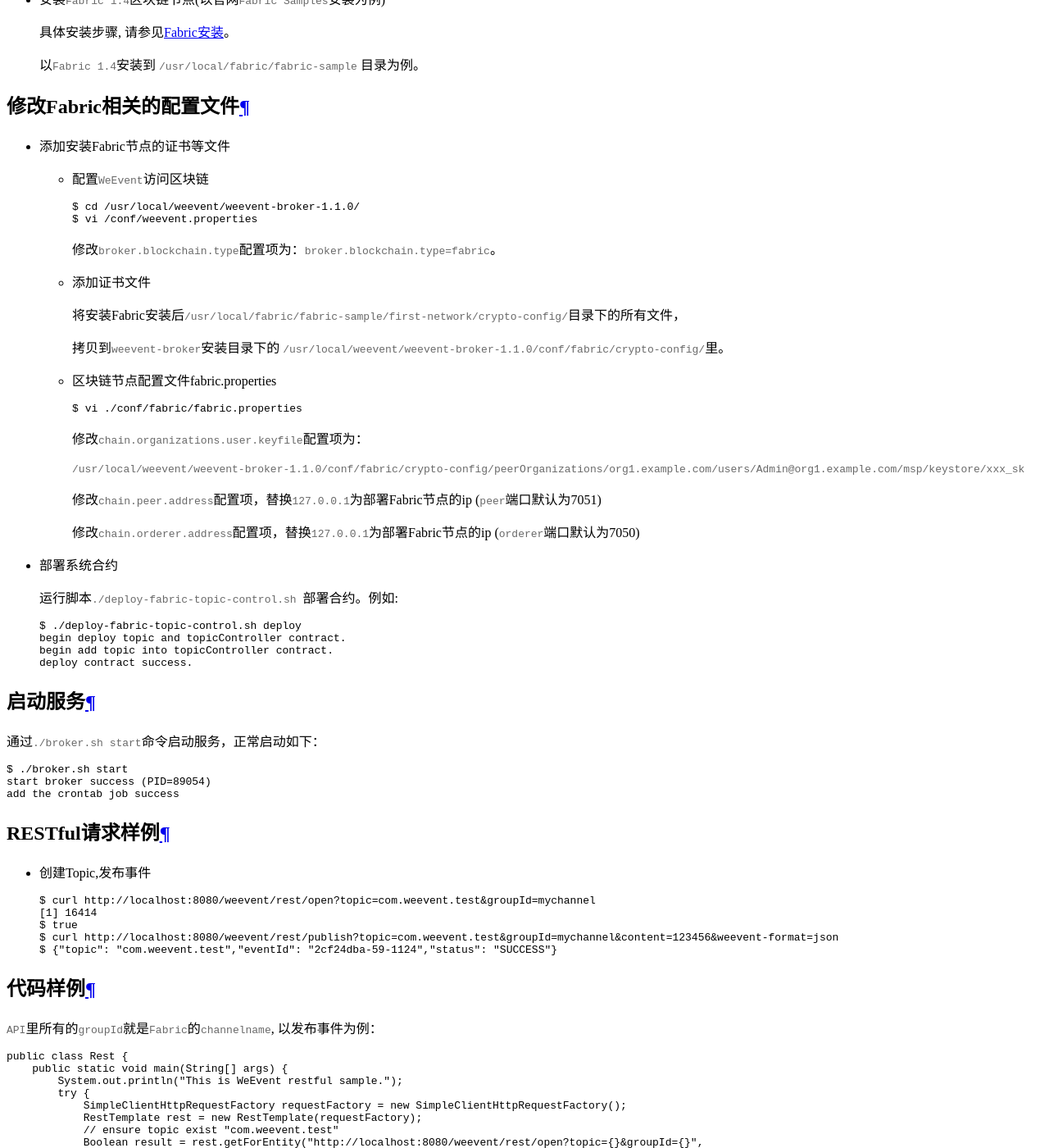
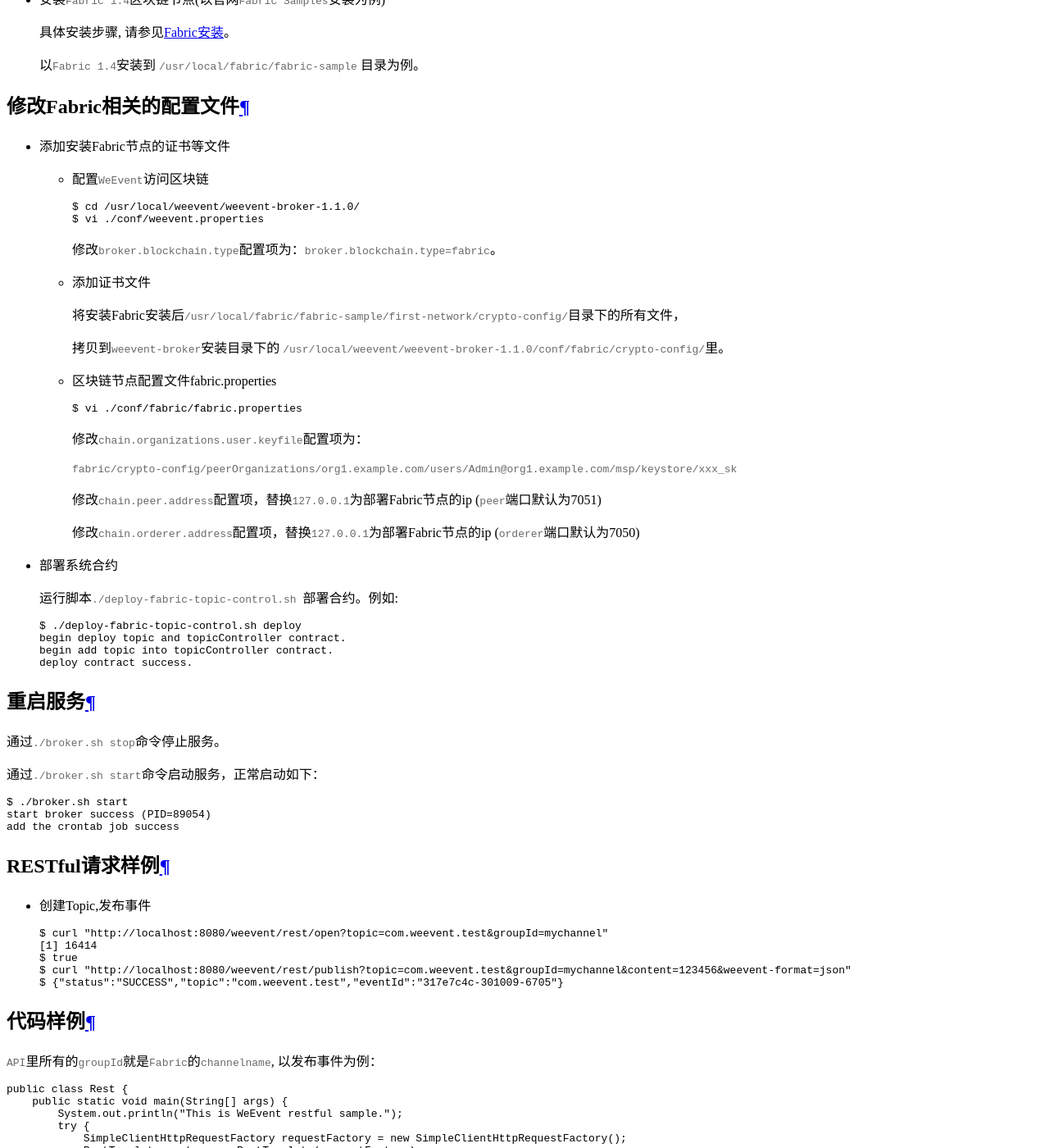
Before and after one commit to WeBankBlockchain/WeEvent-docs, a Sphinx documentation site: the page built from docs/advanced/fabric.md, in a window 1280 px wide and 1400 px high, scrolled down 802 px. Shown: the whole window at 82% size. Built offline with Sphinx 7.4.7 and the Read the Docs theme 2.0.0, drawn with Linux system fonts in a browser that asks for light colours.

Commit message:
optizime fabric doc

````diff
--- a/docs/advanced/fabric.md
+++ b/docs/advanced/fabric.md
@@ -6,6 +6,7 @@
 - 安装`weevent-broker`, 具体安装步骤[weevent-broker安装](../install/module/broker.html)
 
   以`weevent-broker`安装到 `/usr/local/weevent/weevent-broker-1.1.0` 目录为例。
+
 
 - 安装`Fabric 1.4`区块链节点(以官网`Fabric Samples`安装为例)
 
@@ -20,7 +21,7 @@
 
     ```shell
     $ cd /usr/local/weevent/weevent-broker-1.1.0/
-    $ vi /conf/weevent.properties
+    $ vi ./conf/weevent.properties
     ```
 
     修改`broker.blockchain.type`配置项为：`broker.blockchain.type=fabric`。
@@ -39,7 +40,7 @@
 
     修改`chain.organizations.user.keyfile`配置项为：
 
-    `/usr/local/weevent/weevent-broker-1.1.0/conf/fabric/crypto-config/peerOrganizations/org1.example.com/users/Admin@org1.example.com/msp/keystore/xxx_sk`
+    `fabric/crypto-config/peerOrganizations/org1.example.com/users/Admin@org1.example.com/msp/keystore/xxx_sk`
 
     修改`chain.peer.address`配置项，替换`127.0.0.1`为部署Fabric节点的ip (`peer`端口默认为7051)
 
@@ -56,7 +57,9 @@
   deploy contract success.
   ```
 
-### 启动服务
+### 重启服务
+
+  通过`./broker.sh stop`命令停止服务。
 
   通过`./broker.sh start`命令启动服务，正常启动如下：
 
@@ -70,11 +73,11 @@
 - 创建Topic,发布事件
 
   ```shell
-  $ curl http://localhost:8080/weevent/rest/open?topic=com.weevent.test&groupId=mychannel
+  $ curl "http://localhost:8080/weevent/rest/open?topic=com.weevent.test&groupId=mychannel"
   [1] 16414
   $ true
-  $ curl http://localhost:8080/weevent/rest/publish?topic=com.weevent.test&groupId=mychannel&content=123456&weevent-format=json
-  $ {"topic": "com.weevent.test","eventId": "2cf24dba-59-1124","status": "SUCCESS"}
+  $ curl "http://localhost:8080/weevent/rest/publish?topic=com.weevent.test&groupId=mychannel&content=123456&weevent-format=json"
+  $ {"status":"SUCCESS","topic":"com.weevent.test","eventId":"317e7c4c-301009-6705"}
   ```
 
 ### 代码样例
````
